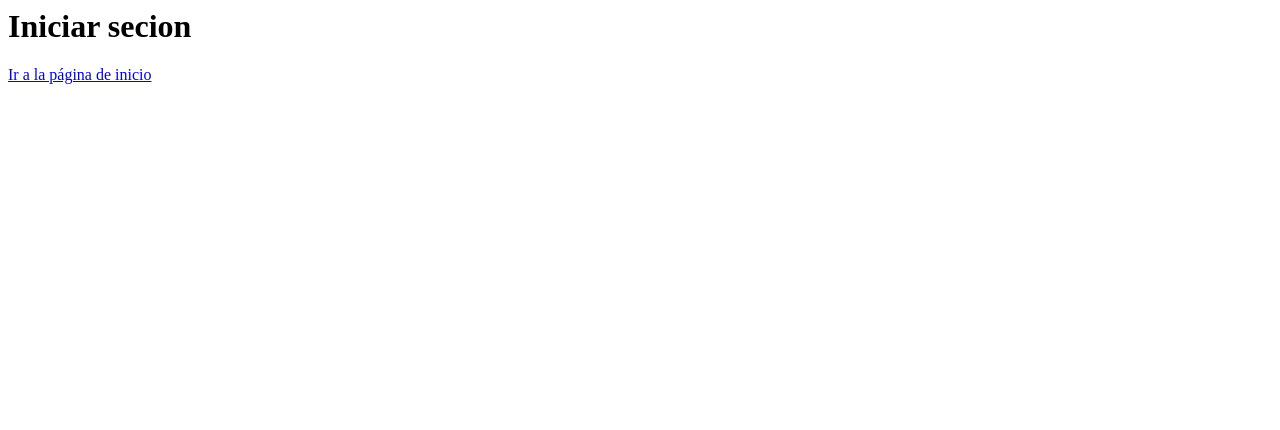
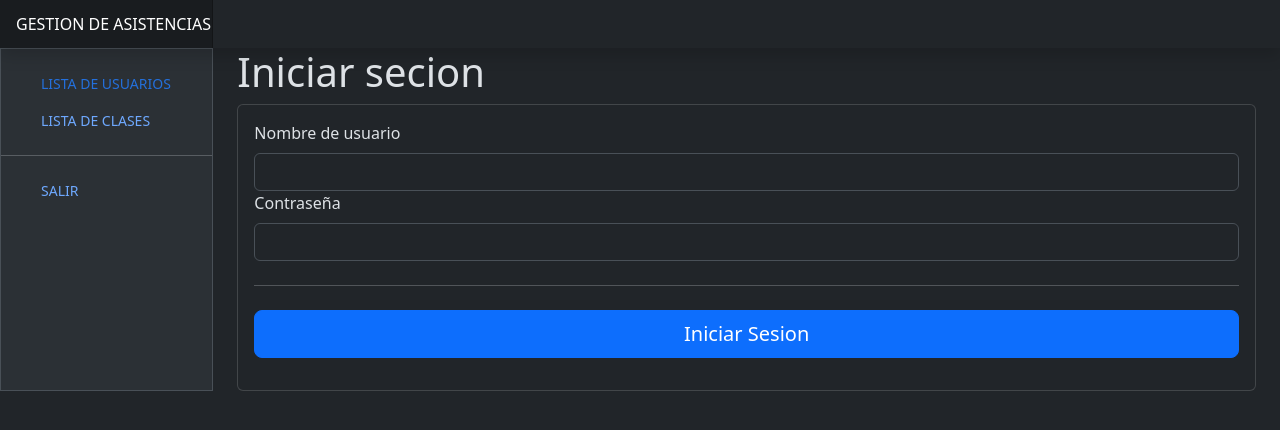
Before and after one commit to RFerMartinez/asistencia-alumnos, a Django app: page /login/ in a window 1280 px wide. Shown: the top 430 px of the page. Run offline with Django 5.2, Linux system fonts and the light colour scheme.

Commit message:
Se agregó template de loguin

```diff
--- a/asistencia_alumnos/templates/login.html
+++ b/asistencia_alumnos/templates/login.html
@@ -1,3 +1,83 @@
+{% extends 'base/base.html' %}
+
+{% block contenido %}
+
 <h1>Iniciar secion</h1>
 
-<a href="{% url 'pagina_principal' %}">Ir a la página de inicio</a>
+
+<div class="card">
+    <div class="card-body">
+        <form>
+            <label class="form-label">Nombre de usuario</label>
+            <input type="text" id="" class="form-control">
+
+            <label class="form-label">Contraseña</label>
+            <input type="password" id="" class="form-control">
+
+            <hr class="my-4">
+            <button class="w-100 btn btn-primary btn-lg" type="submit">Iniciar Sesion</button>
+        </form>
+    </div>
+</div>
+<!--
+<form class="needs-validations" novalidate="">
+    <div class="row g-3">
+        <div class="col-sw-6">
+            <label for="firstName" class="form-label">First Name</label>
+            <input type="text" class="form-control" id="firstName" placeholder="" value="" required="">
+            <div class="invalid-feedback">
+                Valid first name is required
+            </div>
+        </div>
+
+        <div class="col-sw-6">
+            <label for="lastName" class="form-label">Last Name</label>
+            <input type="text" class="form-control" id="lastName" placeholder="" value="" required="">
+            <div class="invalid-feedback">
+                Valid last name is required
+            </div>
+        </div>
+
+        <div class="col-12">
+            <label for="username" class="form-label">User Name</label>
+            <div class="input-group has-validation">
+                <span class="input-group-text">@</span>
+                <input type="text" class="form-control" id="username" placeholder="Username" required="">
+                <div class="invalid-feedback">
+                    Valid username name is required
+                </div>
+            </div>
+        </div>
+
+        <div class="col-12">
+            <label for="email" class="form-label">Email <span class="text-body-secondary">(Optional)</span></label>
+            <input type="email" class="form-control" id="email" placeholder="you@example.com">
+            <div class="invalid-feedback">
+                pleace enter a valid email address for shipping update
+            </div>
+        </div>
+
+        <div class="col-12">
+            <label for="addres" class="form-label">Addres</label>
+            <input type="text" class="form-control" id="addres" placeholder="1234 Main st">
+            <div class="invalid-feedback">
+                pleace enter your shipping addres
+            </div>
+        </div>
+
+        <div class="col-12">
+            <label for="addres2" class="form-label">Addres 2 <span class="text-body-secondary">(Optional)</span></label>
+            <input type="text" class="form-control" id="addres2" placeholder="Apartmen or suite">
+        </div>
+
+        <div class="col-md-5">
+            <label for="country" class="form-label">Country</label>
+            <select class="form-select" id="country" required="">
+                <option value="">Chose...</option>
+                <option>United States</option>
+            </select>
+        </div>
+
+    </div>
+</form> -->
+{% endblock contenido %}
```
